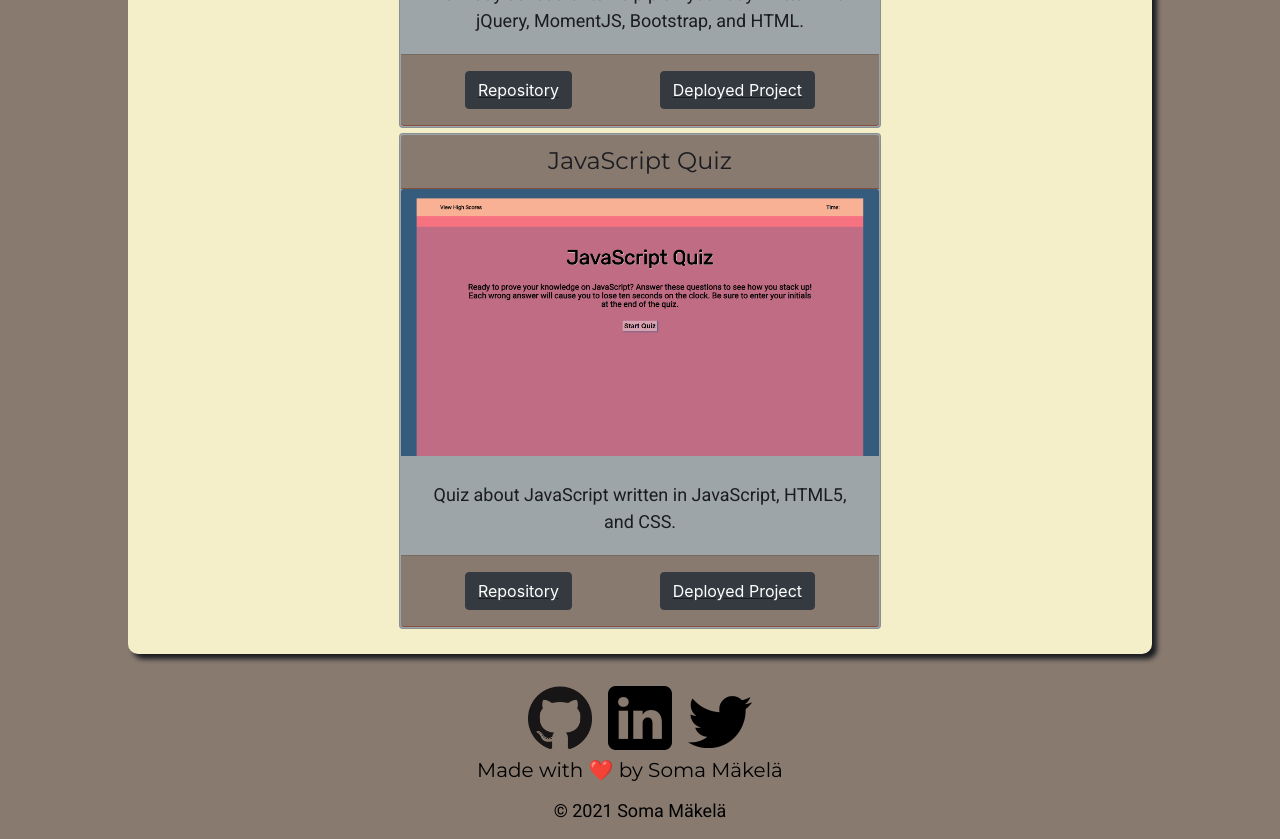
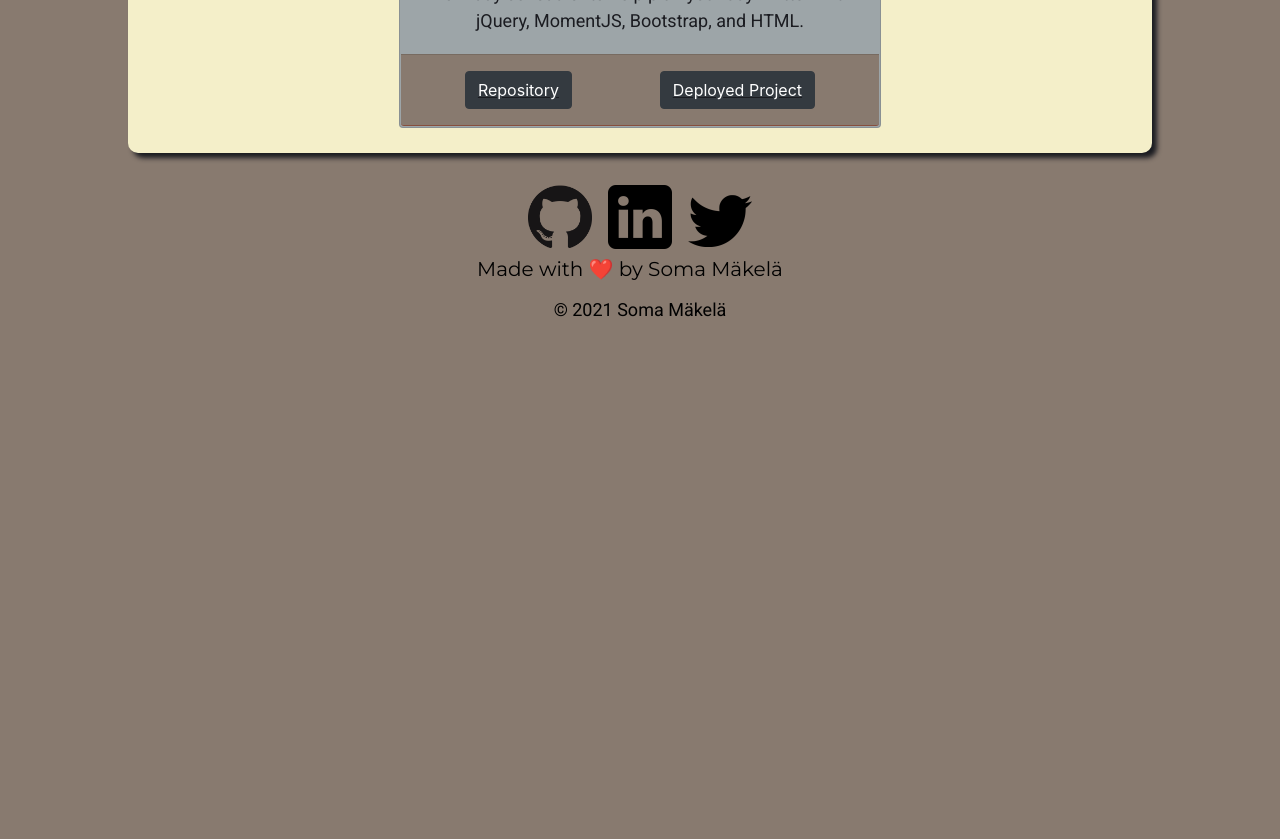
Before and after one commit to smakela13/smakela-portfolio-react-version, a React (Create React App) app: page /portfolio in a window 1280 px wide. Shown: the part 5520-6359 px from the top of the page. After the commit the page ends 5858 px from the top, so only its background shows below. Built offline with nearby package versions, Linux system fonts and the light colour scheme; no server answers.

Commit message:
Removed JavaScript Quiz from project list

```diff
--- a/src/pages/portfolio.js
+++ b/src/pages/portfolio.js
@@ -74,14 +74,6 @@ const projectList = [
 		image: '/work-day-scheduler.png',
 		repo: 'https://github.com/smakela13/work-day-calendar',
 	},
-	{
-		title: 'JavaScript Quiz',
-		description:
-			'Quiz about JavaScript written in JavaScript, HTML5, and CSS.',
-		url: 'https://smakela13.github.io/javascript-quiz/index.html',
-		image: '/javascript-quiz.png',
-		repo: 'https://github.com/smakela13/javascript-quiz',
-	},
 ];
 
 const renderProjects = () => {
```
